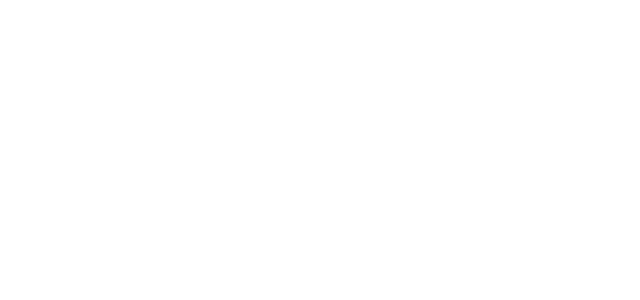
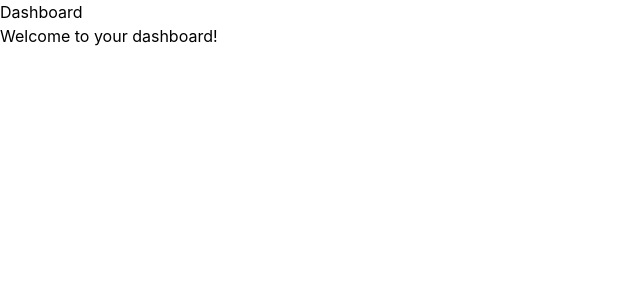
Before and after one commit to iamRjun/flowpro, a React (Vite) app: page /dashboard in a window 1280 px wide. Before the commit this address had no page. Shown: the top 300 px of the page, without its empty margins (0-640 px from the left). Built offline with nearby package versions, Linux system fonts and the light colour scheme.

Commit message:
added dashboard page and route shows when sign in

```diff
--- a/src/App.tsx
+++ b/src/App.tsx
@@ -1,6 +1,7 @@
 import { BrowserRouter, Routes, Route, Navigate } from "react-router-dom";
 import LoginPage from "./features/auth/pages/SignInPage";
 import SignUpPage from "./features/auth/pages/SignUpPage";
+import DashboardPage from "./features/dashboard/pages/DashboardPage";
 
 function App() {
   return (
@@ -9,6 +10,7 @@ function App() {
         <Route path="/" element={<Navigate to="/login" replace />} />
         <Route path="/login" element={<LoginPage />} />
         <Route path="/signup" element={<SignUpPage />} />
+        <Route path="/dashboard" element={<DashboardPage />} />
         {/* Add more routes as needed */}
       </Routes>
     </BrowserRouter>
--- a/src/features/auth/components/SignInForm.tsx
+++ b/src/features/auth/components/SignInForm.tsx
@@ -36,6 +36,12 @@ function SignInForm({
     setValidationErrors((prev) => ({ ...prev, password: "" }));
   };
 
+  const clearForm = () => {
+    setEmail("");
+    setPassword("");
+    setValidationErrors({ email: "", password: "" });
+  };
+
   const handleSubmit = async (e: React.FormEvent) => {
     e.preventDefault();
 
@@ -65,6 +71,7 @@ function SignInForm({
     if (hasError) return;
 
     await onSubmit(email, password);
+    clearForm();
   };
 
   return (
--- a/src/features/auth/pages/SignInPage.tsx
+++ b/src/features/auth/pages/SignInPage.tsx
@@ -23,9 +23,8 @@ function SignInPage() {
 
       console.log("Logged in user:", data.user);
 
-      // Clear form
       // Redirect to dashboard
-      // navigate("/dashboard");
+      navigate("/dashboard");
     } catch (error) {
       if (error instanceof Error) {
         setError(error.message);
--- /dev/null
+++ b/src/features/dashboard/pages/DashboardPage.tsx
@@ -0,0 +1,10 @@
+function DashboardPage() {
+  return (
+    <div>
+      <h1>Dashboard</h1>
+      <p>Welcome to your dashboard!</p>
+    </div>
+  );
+}
+
+export default DashboardPage;
```
